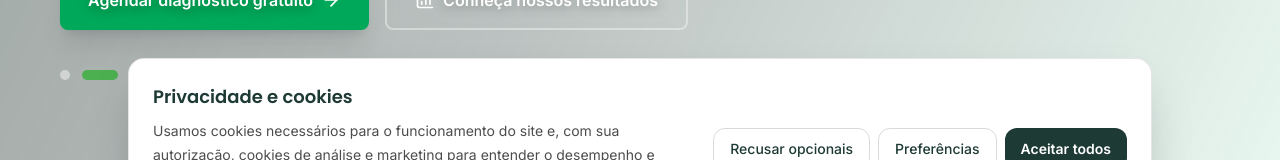
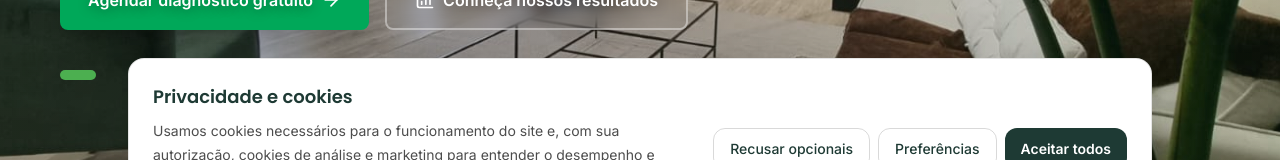
Before and after one commit to ferramentasgr21-rgb/siteg21mkt, a Next.js app: page / in a window 1280 px wide. Shown: the part 536-696 px from the top of the page. Built offline with nearby package versions, Linux system fonts and the light colour scheme; no server answers.

Commit message:
Remover Foto 02

```diff
--- a/components/site/home-hero.tsx
+++ b/components/site/home-hero.tsx
@@ -10,10 +10,7 @@ const HERO_SLIDES = [
     image: '/images/hero-slide-01.jpg',
     label: 'Estratégia comercial imobiliária',
   },
-  {
-    image: '/images/hero-slide-02.jpg',
-    label: 'Marketing imobiliário de alta performance',
-  },
+
 ];
 
 export function HomeHero() {
```
